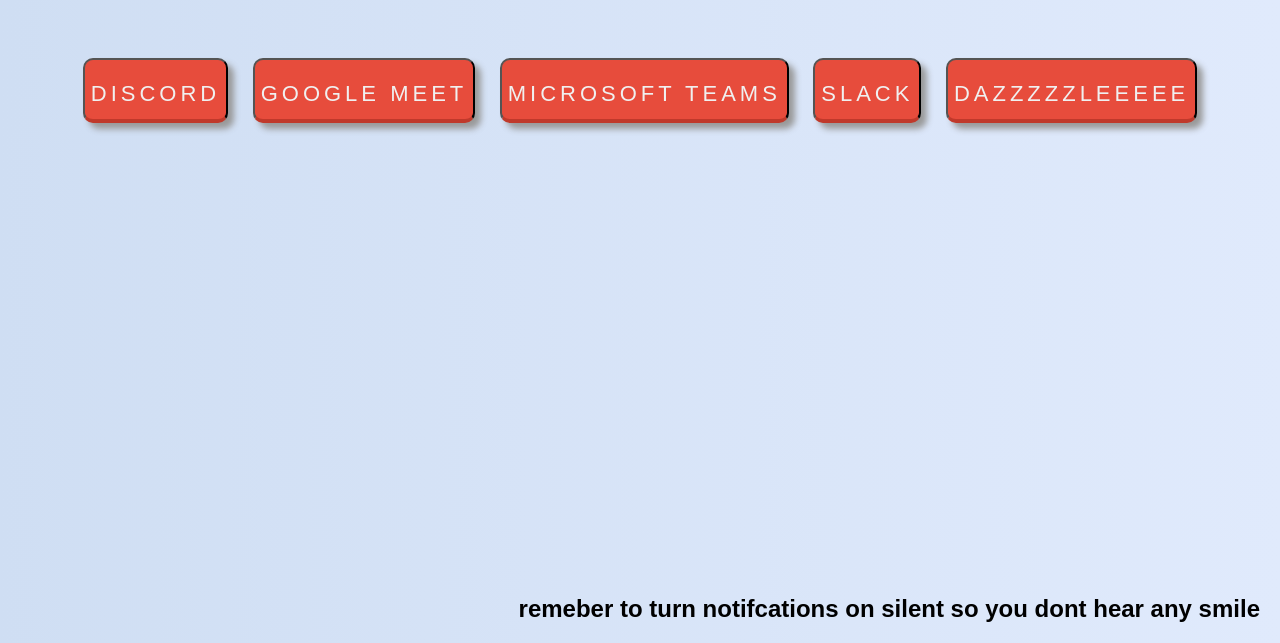
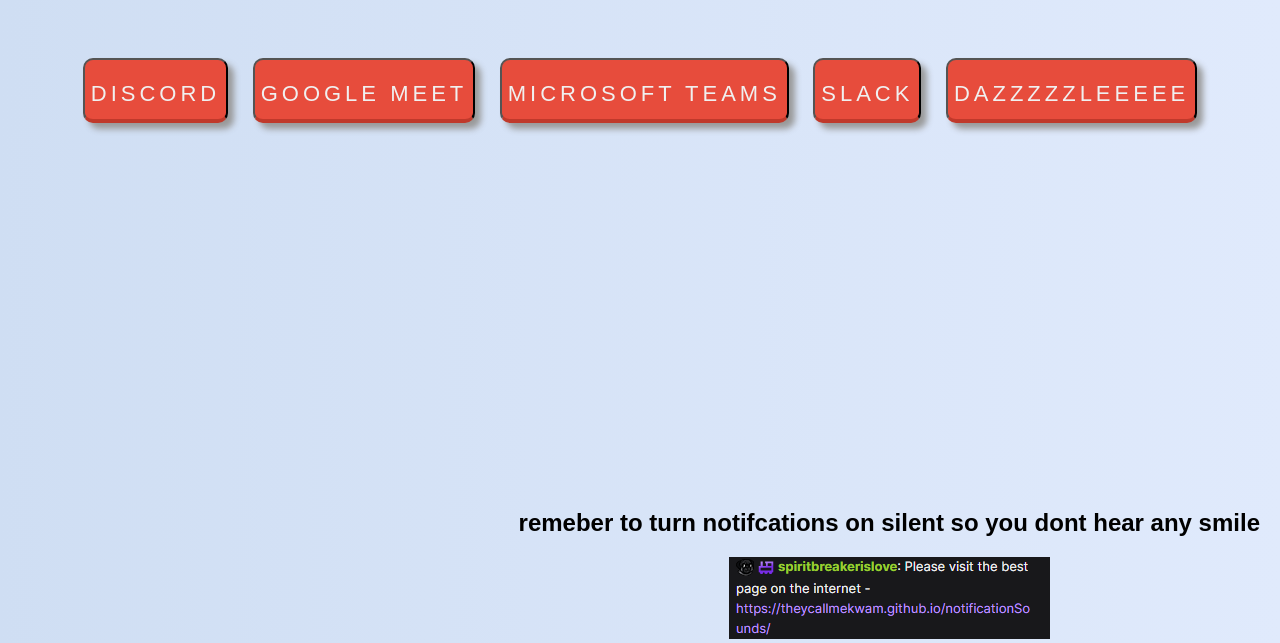
Before and after one commit to TheyCallMeKWAM/notificationSounds, a plain HTML site: page index.html in a window 1280 px wide. Shown: the part 157-800 px from the top of the page. Drawn offline with Linux system fonts and the light colour scheme.

Commit message:
Much Love My Friends

```diff
--- a/index.html
+++ b/index.html
@@ -21,5 +21,6 @@
 </body>
 <footer>
     <h2>remeber to turn notifcations on silent so you dont hear any smile</h2>
+    <img src="photos/photo.png">
 </footer>
 </html>
```
Also changed, not shown: photos/photo.png (added).
